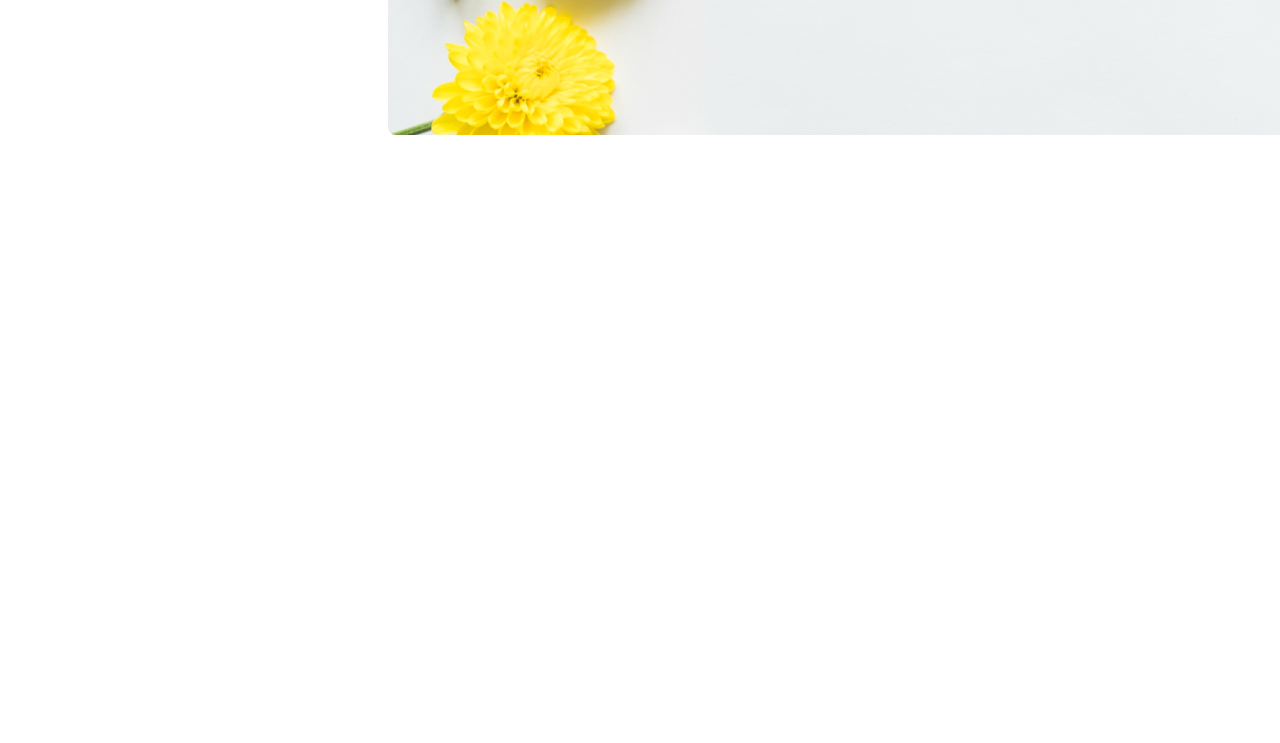
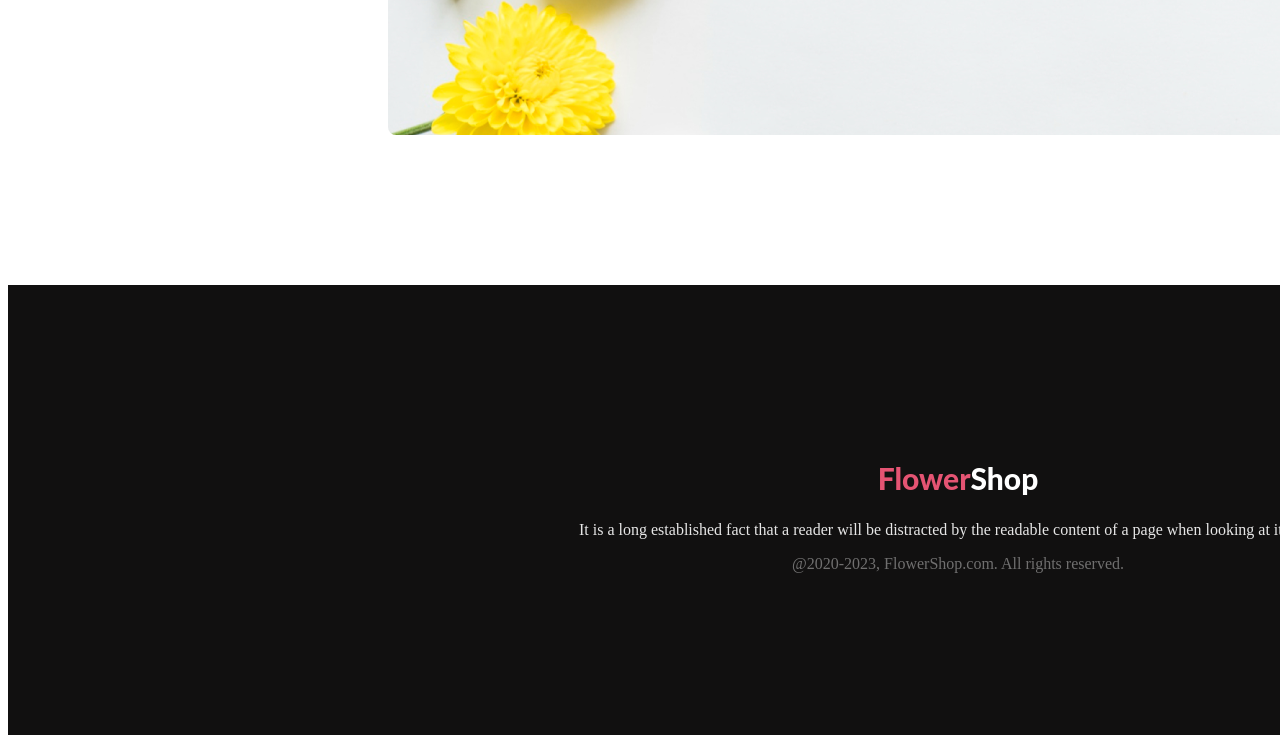
Before and after one commit to forhad12hossen/web-flower-project, a plain HTML site: page index.html in a window 1280 px wide. Shown: the part 3376-4119 px from the top of the page. Before the commit the page ends 3669 px from the top, so only its background shows below. Drawn offline with Linux system fonts and the light colour scheme.

Commit message:
added footer

```diff
--- a/index.html
+++ b/index.html
@@ -80,7 +80,12 @@
 
 
     </main>
-    <footer>
+    <footer class="footer">
+        <div class="align">
+            <h2 class="shop"> <span class="span">Flower</span>Shop</h2>
+            <p class="brother">It is a long established fact that a reader will be distracted by the readable content of a page when looking at its layout.</p>
+            <p class="pasport">@2020-2023, FlowerShop.com. All rights reserved. </p>
+        </div>
 
     </footer>
 
--- a/styles/degine.css
+++ b/styles/degine.css
@@ -285,3 +285,38 @@ border-radius: 10px;
 color: #FFFFFF;
 font-size: 20px;
 }
+.align{
+    text-align: center;
+}
+.span{
+    color: #E55473;
+font-size: 30px;
+font-weight: 800;
+}
+.shop{
+    color: #FFFFFF;
+    font-family: Lato;
+    font-size: 30px;
+    font-style: normal;
+    font-weight: 800;
+    line-height: normal;
+}
+.footer{
+    background: #111010;
+    width: 1900px;
+height: 300px;
+flex-shrink: 0;
+padding-top: 150px;
+}
+.brother{
+    color: #FFFFFFE5;
+text-align: center;
+font-size: 18px
+font-weight: 400;
+}
+.pasport{
+    color: #FFFFFF66;
+text-align: cente
+font-size: 16px;
+font-weight: 400;
+}
```
